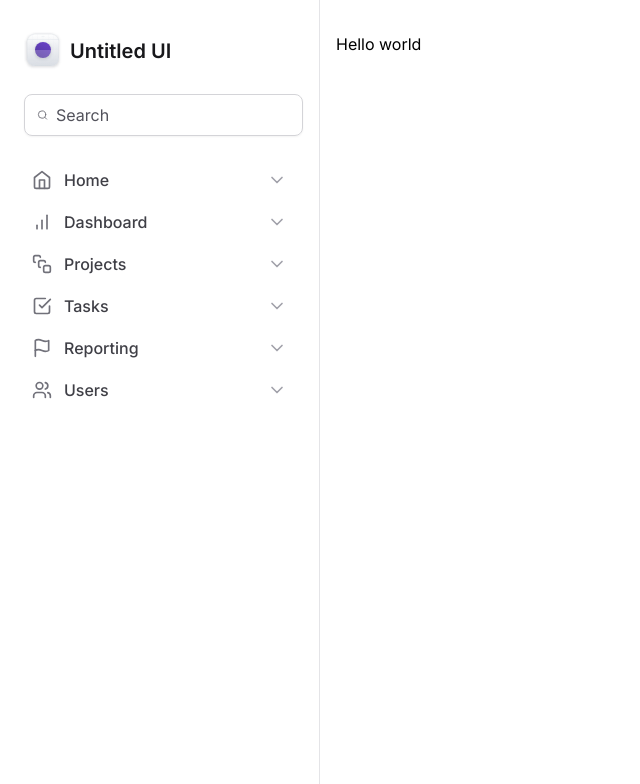
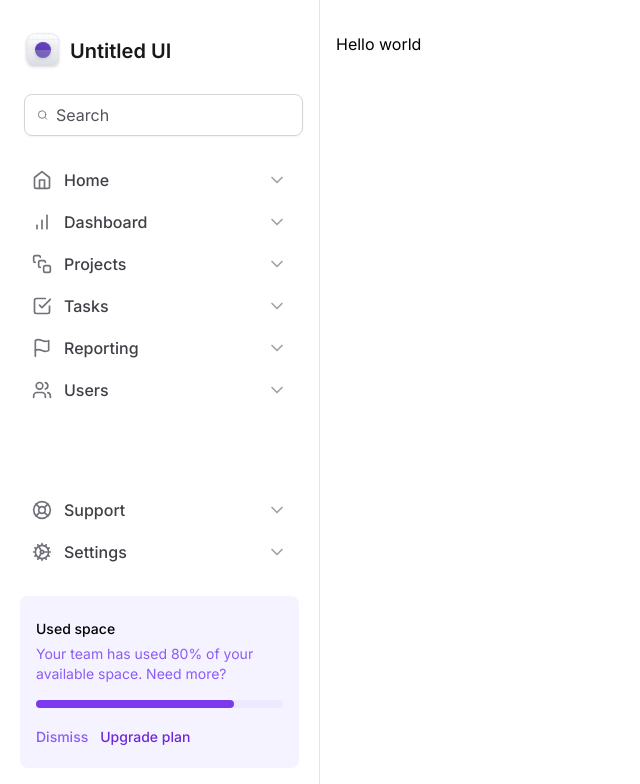
Before and after one commit to AntonioMesquit/tailwind-next, a Next.js app: page / in a window 1280 px wide. Shown: the top 784 px of the page, without its empty margins (0-640 px from the left). Built offline with nearby package versions, Linux system fonts and the light colour scheme.

Commit message:
Adding a widget and progress bar in Asidebar

```diff
--- a/src/components/Sidebar/MainNavigation/index.tsx
+++ /dev/null
@@ -1,22 +0,0 @@
-import {
-  BarChart,
-  CheckSquare,
-  Flag,
-  Home,
-  SquareStack,
-  Users,
-} from 'lucide-react'
-import { NavItem } from './NavItem'
-
-export function MainNavigation() {
-  return (
-    <nav className="space-y-0.5">
-      <NavItem title="Home" icon={Home} />
-      <NavItem title="Dashboard" icon={BarChart} />
-      <NavItem title="Projects" icon={SquareStack} />
-      <NavItem title="Tasks" icon={CheckSquare} />
-      <NavItem title="Reporting" icon={Flag} />
-      <NavItem title="Users" icon={Users} />
-    </nav>
-  )
-}
--- /dev/null
+++ b/src/components/Sidebar/UserdSpaceWidget.tsx
@@ -0,0 +1,29 @@
+export function UsedSpaceWidget() {
+  return (
+    <div className="flex flex-col gap-4 rounded-lg bg-violet-50 px-4 py-5">
+      <div className="space-y-1">
+        <span className="text-sm/5 font-medium">Used space</span>
+        <p className="text-sm/5 text-violet-500">
+          Your team has used 80% of your available space. Need more?
+        </p>
+      </div>
+      <div className="h-2 rounded-full bg-violet-100">
+        <div className="h-2 w-4/5 rounded-full bg-violet-600"></div>
+      </div>
+      <div className="space-x-3 ">
+        <button
+          type="button"
+          className="text-sm font-medium text-violet-500 hover:text-violet-700"
+        >
+          Dismiss
+        </button>
+        <button
+          type="button"
+          className="text-sm font-medium text-violet-700 hover:text-violet-900"
+        >
+          Upgrade plan
+        </button>
+      </div>
+    </div>
+  )
+}
--- a/src/components/Sidebar/index.tsx
+++ b/src/components/Sidebar/index.tsx
@@ -1,10 +1,22 @@
-import { Search } from 'lucide-react'
+import {
+  BarChart,
+  CheckSquare,
+  Cog,
+  Flag,
+  Home,
+  LifeBuoy,
+  Search,
+  SquareStack,
+  Users,
+} from 'lucide-react'
 import { Logo } from './logo'
-import { MainNavigation } from './MainNavigation'
+
+import { NavItem } from './NavItem'
+import { UsedSpaceWidget } from './UserdSpaceWidget'
 
 export function Sidebar() {
   return (
-    <aside className="space-y-6 border-r border-zinc-200 px-5 py-8">
+    <aside className=" flex flex-col gap-6 border-r border-zinc-200 px-5 py-8">
       <Logo />
       <div className="mx-1 flex w-full items-center gap-2 rounded-lg border border-zinc-300 px-3 py-2 shadow-sm">
         <Search className="h-5 w-5 text-zinc-500" />
@@ -13,7 +25,21 @@
           placeholder="Search"
         />
       </div>
-      <MainNavigation />
+      <nav className="space-y-0.5">
+        <NavItem title="Home" icon={Home} />
+        <NavItem title="Dashboard" icon={BarChart} />
+        <NavItem title="Projects" icon={SquareStack} />
+        <NavItem title="Tasks" icon={CheckSquare} />
+        <NavItem title="Reporting" icon={Flag} />
+        <NavItem title="Users" icon={Users} />
+      </nav>
+      <div className="mt-auto flex flex-col gap-6">
+        <nav className="space-y-0.5">
+          <NavItem title="Support" icon={LifeBuoy} />
+          <NavItem title="Settings" icon={Cog} />
+        </nav>
+        <UsedSpaceWidget />
+      </div>
     </aside>
   )
 }
```
Also changed, not shown: src/components/Sidebar/NavItem.tsx (renamed from src/components/Sidebar/MainNavigation/NavItem.tsx).
